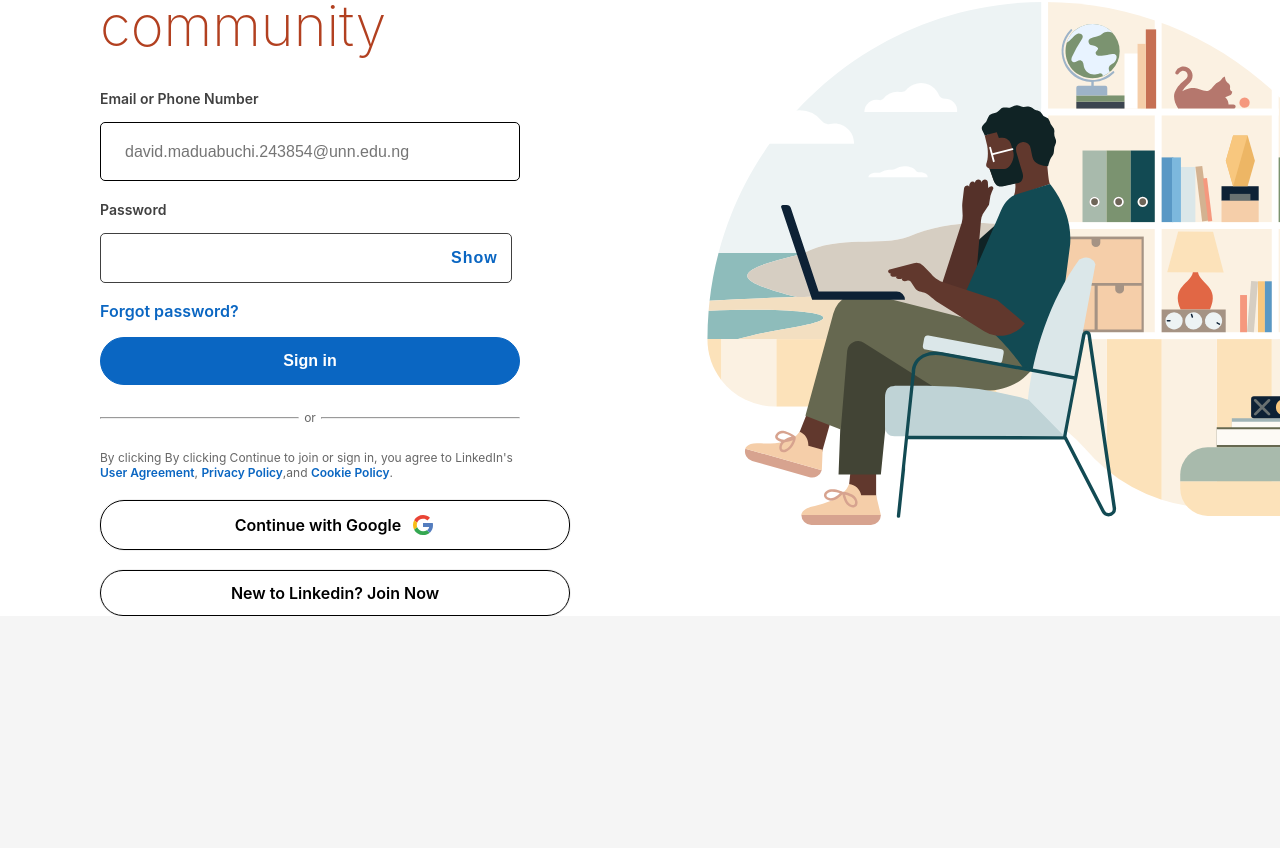
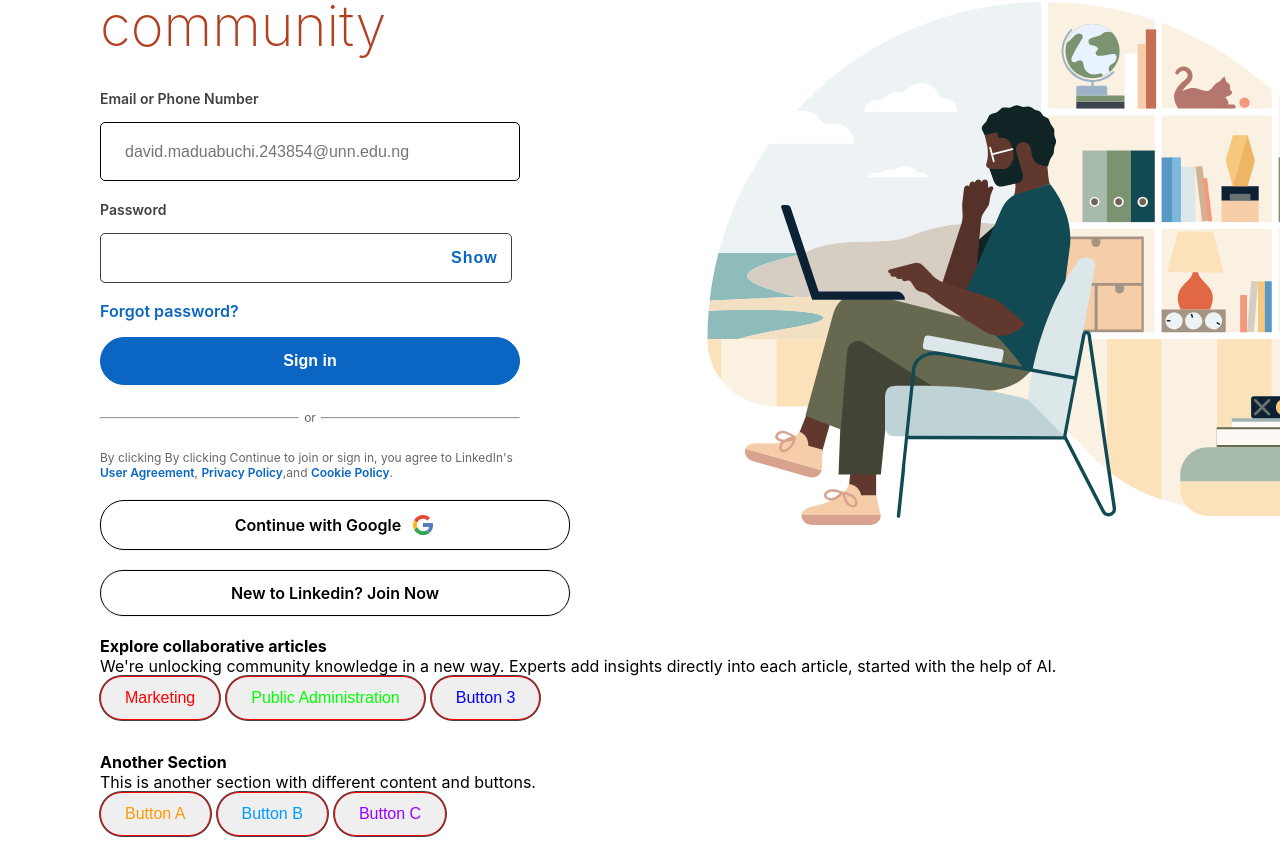
Before and after one commit to David-Maduabuchi/genghis-linkedin-clone, a React (Create React App) app: page / in a window 1280 px wide. Shown: the part 294-1142 px from the top of the page. Before the commit the page ends 910 px from the top, so only its background shows below. Built offline with nearby package versions, Linux system fonts and the light colour scheme.

Commit message:
Header Updates

```diff
--- /dev/null
+++ b/src/components/login-sections/LoginSections.js
@@ -0,0 +1,76 @@
+    // src/components/LoginSections.js
+import React, { useState } from "react";
+
+const LoginSections = ({ header, description, buttons }) => {
+  const [showMore, setShowMore] = useState(false);
+  const visibleButtonsCount = 10; // Number of buttons to show initially
+
+  const toggleShowMore = () => {
+    setShowMore(!showMore);
+  };
+
+  const visibleButtons = showMore ? buttons : buttons.slice(0, visibleButtonsCount);
+
+  return (
+    <div
+      className="sections-container"
+      style={{
+        display: "flex",
+        flexDirection: "column",
+        width: "100%",
+        marginTop: "20px",
+      }}
+    >
+      <div className="sections-header" style={{ flex: 1 }}>
+        <h1>{header}</h1>
+        <p>{description}</p>
+      </div>
+      <div
+        className="diff-buttons-first-batch"
+        style={{
+          display: "flex",
+          flexWrap: "wrap",
+          flex: 1,
+          justifyContent: "flex-start",
+        }}
+      >
+        {visibleButtons.map((item, index) => (
+          <button
+            key={index}
+            style={{
+              color: item.color,
+              padding: "12px 24px",
+              margin: "0 6px 12px 0",
+              borderRadius: 24,
+              cursor: "pointer",
+              fontSize: 16,
+              boxShadow: "0 0 0 1px rgba(0, 0, 0, 0.75)",
+              border: "1px solid red",
+            }}
+          >
+            {item.buttonName}
+          </button>
+        ))}
+        {buttons.length > visibleButtonsCount && (
+          <button
+            onClick={toggleShowMore}
+            style={{
+              padding: "12px 24px",
+              margin: "0 6px 12px 0",
+              borderRadius: 24,
+              cursor: "pointer",
+              fontSize: 16,
+              backgroundColor: "#eee",
+              boxShadow: "0 0 0 1px rgba(0, 0, 0, 0.75)",
+              border: "1px solid #ccc",
+            }}
+          >
+            {showMore ? "Show Less" : "Show More"}
+          </button>
+        )}
+      </div>
+    </div>
+  );
+};
+
+export default LoginSections;
--- /dev/null
+++ b/src/data.js
@@ -0,0 +1,24 @@
+export const sectionsData = [
+  {
+    header: "Explore collaborative articles",
+    description:
+      "We're unlocking community knowledge in a new way. Experts add insights directly into each article, started with the help of AI.",
+    buttons: [
+      { buttonName: "Marketing", color: "#f00" },
+      { buttonName: "Public Administration", color: "#0f0" },
+      { buttonName: "Button 3", color: "#00f" },
+
+    ],
+  },
+  {
+    header: "Another Section",
+    description: "This is another section with different content and buttons.",
+    buttons: [
+      { buttonName: "Button A", color: "#f90" },
+      { buttonName: "Button B", color: "#09f" },
+      { buttonName: "Button C", color: "#90f" },
+      // Add more buttons as needed
+    ],
+  },
+  // Add more sections as needed
+];
--- a/src/pages/Login/Login.js
+++ b/src/pages/Login/Login.js
@@ -1,6 +1,8 @@
 import { useState } from "react";
 import LoginHeader from "../../components/LoginHeader/LoginHeader";
 import "./Login.scss";
+import LoginSections from "../../components/login-sections/LoginSections";
+import { sectionsData } from "../../data";
 
 const Login = () => {
   const [passwordVisible, setPasswordVisible] = useState(false);
@@ -68,7 +70,7 @@ const Login = () => {
             ,and{" "}
             <a href="https://www.linkedin.com/legal/cookie-policy?trk=homepage-basic_auth-button_cookie-policy">
               Cookie Policy
-          </a>
+            </a>
             .
           </p>
 
@@ -83,6 +85,16 @@ const Login = () => {
           <img src="login.svg" alt="" />
         </div>
       </section>
+      <div className="login-sections">
+        {sectionsData.map((section, index) => (
+          <LoginSections
+            key={index}
+            header={section.header}
+            description={section.description}
+            buttons={section.buttons}
+          />
+        ))}
+      </div>
     </div>
   );
 };
```
